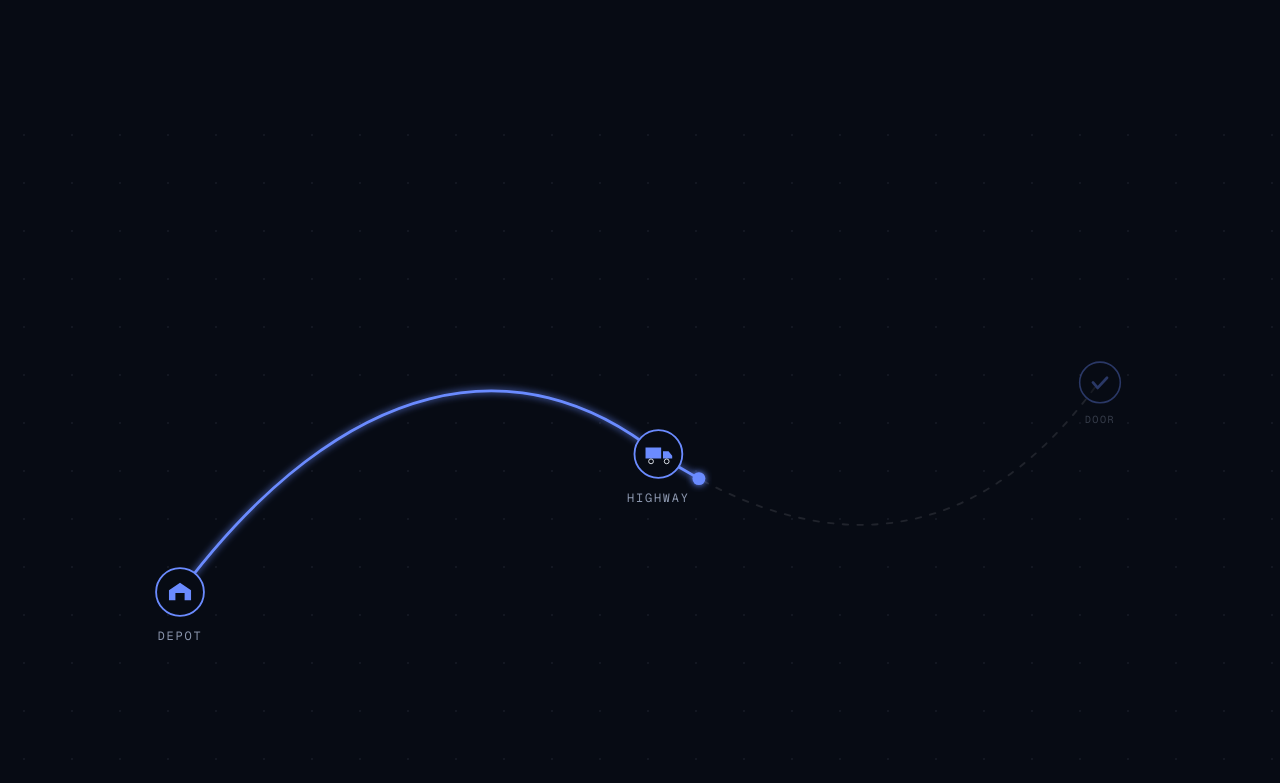
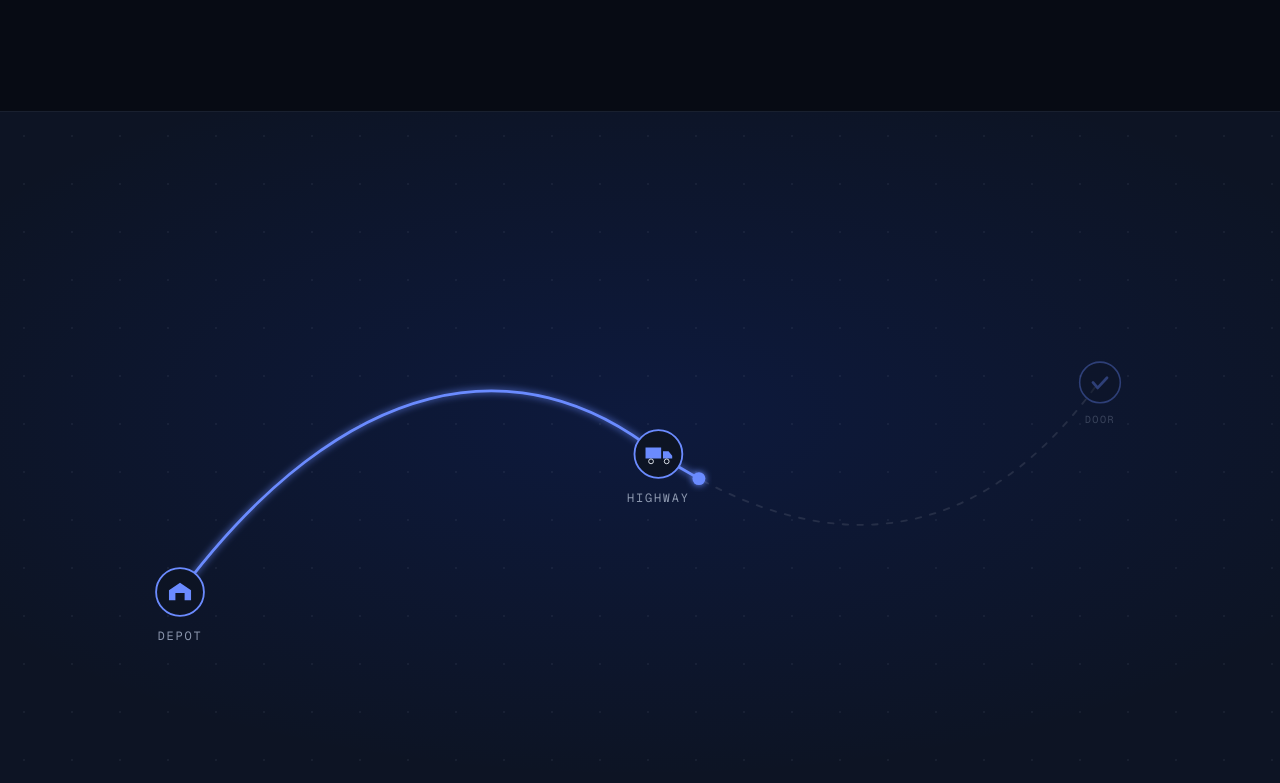
Before and after one commit to Azoriaau/ncmt, a Next.js app: page / in a window 1280 px wide. Shown: the part 1397-2180 px from the top of the page. Built offline with nearby package versions, Linux system fonts and the light colour scheme.

Commit message:
Journey: lift section onto surface background with accent wash

```diff
--- a/src/components/Journey.tsx
+++ b/src/components/Journey.tsx
@@ -101,7 +101,7 @@ function Waypoint({
         cx={node.x}
         cy={node.y}
         r="26"
-        className="fill-background stroke-accent-bright"
+        className="fill-surface stroke-accent-bright"
         strokeWidth="2"
       />
       {children}
@@ -168,7 +168,15 @@ export default function Journey() {
   return (
     <section id="journey" ref={ref}>
       <div style={{ height: "280vh" }} className="relative">
-        <div className="sticky top-0 h-screen overflow-hidden bg-background">
+        <div className="sticky top-0 h-screen overflow-hidden bg-surface border-y border-white/5">
+          {/* Accent wash so the section reads as its own space */}
+          <div
+            className="absolute inset-0"
+            style={{
+              background:
+                "radial-gradient(ellipse 90% 65% at 50% 38%, rgb(15 59 214 / 0.14), transparent 70%)",
+            }}
+          />
           {/* Faint dot grid so the route has something to sit in */}
           <div
             className="absolute inset-0 opacity-[0.35]"
@@ -247,8 +255,8 @@ export default function Journey() {
                   <path
                     d={`M ${nodes[1].x - 14} ${nodes[1].y - 7} h 17 v 12 h -17 z M ${nodes[1].x + 5} ${nodes[1].y - 3} h 6 l 4 5 v 3 h -10 z`}
                   />
-                  <circle cx={nodes[1].x - 8} cy={nodes[1].y + 8} r="2.6" className="fill-background" stroke="currentColor" />
-                  <circle cx={nodes[1].x + 9} cy={nodes[1].y + 8} r="2.6" className="fill-background" stroke="currentColor" />
+                  <circle cx={nodes[1].x - 8} cy={nodes[1].y + 8} r="2.6" className="fill-surface" stroke="currentColor" />
+                  <circle cx={nodes[1].x + 9} cy={nodes[1].y + 8} r="2.6" className="fill-surface" stroke="currentColor" />
                 </g>
               </Waypoint>
 
```
